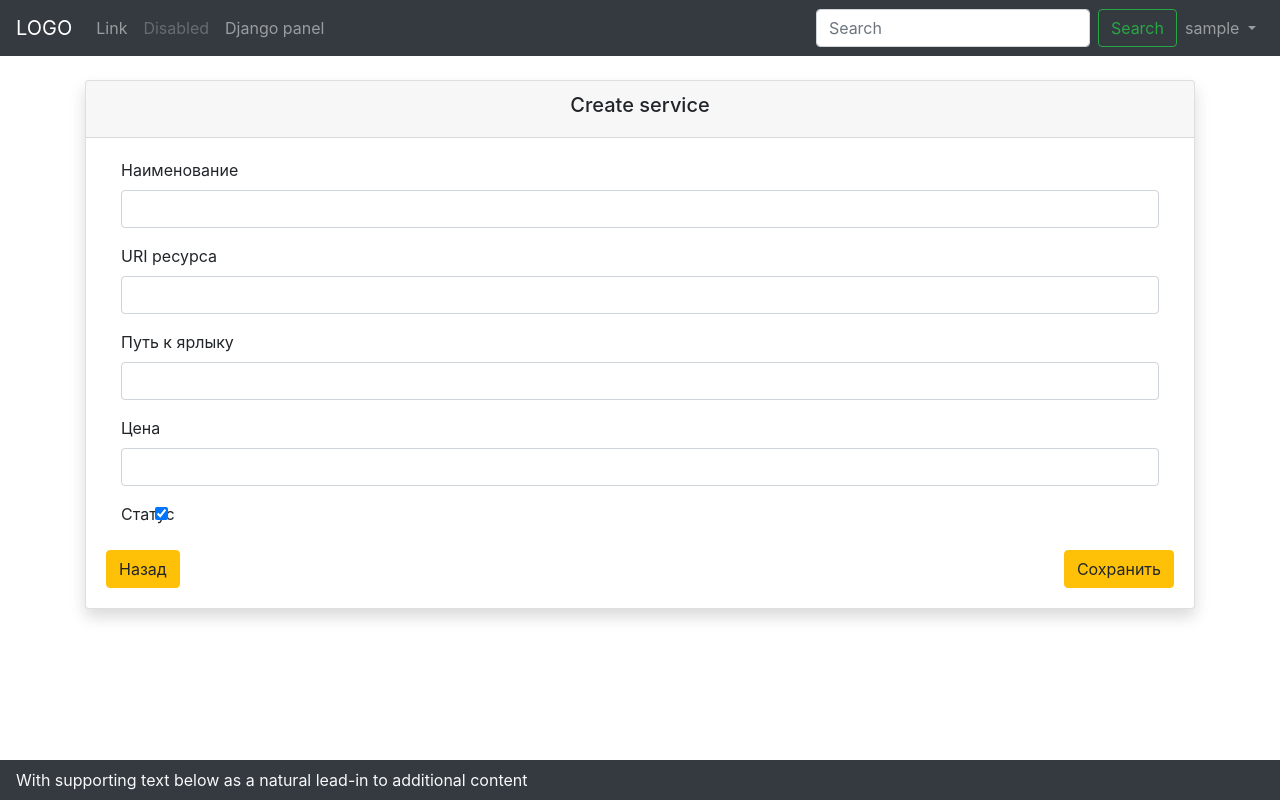
After one commit to snnik/account_manager, a Django app: page /service/create/ in a window 1280 px wide. The commit adds this page. Run offline with Django 3.2, Linux system fonts and the light colour scheme; the visitor is signed in with stand-in values (Sample User, id 1); some libraries are stand-ins or nearby versions.

Commit message:
view and forms

```diff
--- a/core/forms.py
+++ b/core/forms.py
@@ -30,3 +30,16 @@ class AccountForm(forms.ModelForm):
             'last_name': forms.TextInput(attrs={'class': 'form-control'}),
             'email': forms.TextInput(attrs={'class': 'form-control'})
         }
+
+
+class ServiceForm(forms.ModelForm):
+    class Meta:
+        model = Service
+        fields = ('description', 'url', 'shortcut_path', 'price', 'status')
+        widgets = {
+            'description': forms.TextInput(attrs={'class': 'form-control'}),
+            'url': forms.TextInput(attrs={'class': 'form-control'}),
+            'shortcut_path': forms.TextInput(attrs={'class': 'form-control'}),
+            'price': forms.NumberInput(attrs={'class': 'form-control'}),
+            'status': forms.CheckboxInput(attrs={'class': 'form-check-input'})
+        }
--- a/core/models.py
+++ b/core/models.py
@@ -11,6 +11,8 @@ class Service(models.Model):
         Permission,
         on_delete=models.CASCADE, blank=True)
     description = models.CharField(max_length=50, verbose_name='Наименование')
+    url = models.SlugField(unique=True, blank=False, verbose_name='URI ресурса')
+    shortcut_path = models.TextField(verbose_name='Путь к ярлыку')
     status = models.BooleanField(default=True, verbose_name='Статус')
     price = models.FloatField(blank=True, verbose_name='Цена')
     is_create = models.DateTimeField(auto_now_add=True, verbose_name='Дата создания')
@@ -57,8 +59,6 @@ class Service(models.Model):
 class Package(models.Model):
     group = models.OneToOneField(Group, on_delete=models.CASCADE, blank=True)
     description = models.CharField(max_length=50, verbose_name='Наименование')
-    url = models.SlugField(unique=True, blank=False, verbose_name='URI ресурса')
-    shortcut_path = models.TextField(verbose_name='Путь к ярлыку')
     price = models.FloatField(blank=True, verbose_name='Цена')
     status = models.BooleanField(default=True, verbose_name='Активен')
     is_create = models.DateTimeField(auto_now_add=True, verbose_name='Дата создания')
--- /dev/null
+++ b/core/templates/core/service_form.html
@@ -0,0 +1,32 @@
+{% extends "core/index.html" %}
+
+{% block content %}
+<div class="container">
+    <div class="card overflow-auto  px-0 my-4 shadow">
+        <div class="card-header">
+            <h5 class="text-center">Create service</h5>
+        </div>
+        <div class="card-body">
+            <div class="row">
+                <div class="col">
+                    <form method="post">{% csrf_token %}
+                        {% for field in form %}
+                        <div class="form-group col">
+                            <label for="{{ field.id_for_label }}">{{ field.label }}</label>
+                            {{ field }}
+                            {{ field.help_text }}
+                            {{ field.error }}
+                        </div>
+                        {% endfor %}
+                        <a class="btn btn-warning float-left" href="{% url 'services_list' %}">
+                            Назад
+                        </a>
+                        <button class="btn btn-warning float-right">Сохранить</button>
+                    </form>
+                </div>
+                </div>
+        </div>
+    </div>
+
+</div>
+{% endblock content%}
--- a/core/urls.py
+++ b/core/urls.py
@@ -8,6 +8,10 @@ urlpatterns = [
    path('account/<int:customer_id>/deactivate/', views.deactivate_account, name='account_deactivate'),
    path('account/<int:customer_id>/activate/', views.activate_account, name='account_activate'),
    path('accounts/list/', views.accounts_list, name='accounts_list'),
+   path('service/list/', views.services_list, name='services_list'),
+   path('service/create/', views.create_service, name='service_create'),
+   path('service/<int:service_id>/update', views.update_service),
+   path('service/<int:service_id>/delete', views.delete_service),
    path('base_login/', views.login, name='base_login'),
    path('logout/', views.logout, name='base_logout'),
    path('passchange/', views.password_change, name='passchange'),
--- a/core/views.py
+++ b/core/views.py
@@ -2,7 +2,7 @@ from django.shortcuts import render, get_object_or_404, redirect, reverse
 from django.http import HttpResponse, HttpResponseRedirect
 from django.contrib.auth.decorators import login_required, permission_required
 from django.contrib import auth
-from core.forms import CustomerForm, AccountForm
+from core.forms import CustomerForm, ServiceForm
 from .models import *
 
 
@@ -23,8 +23,31 @@ def accounts_list(request):
 @login_required(login_url='base_login')
 def services_list(request):
     context = {'page_title': 'Панель управления'}
+    services = Service.objects.all()
+    context['services'] = services
+    return render(request, "core/services_list.html", context)
 
-    return render(request, "core/services_list.html", context)
+
+@login_required()
+def create_service(request):
+    if request.method == 'POST':
+        form = ServiceForm(request.POST)
+        if form.is_valid():
+            form.save()
+            return redirect(reverse('services_list'))
+    else:
+        form = ServiceForm()
+    return render(request, 'core/service_form.html', {'form': form})
+
+
+@login_required()
+def update_service(request, service_id):
+    return HttpResponse(service_id)
+
+
+@login_required()
+def delete_service(request, service_id):
+    return HttpResponse(service_id)
 
 
 @login_required(login_url='base_login')
```
Also changed, not shown: core/templates/core/services_list.html (+40 -12 lines), core/utils.py (+7 -0 lines).
